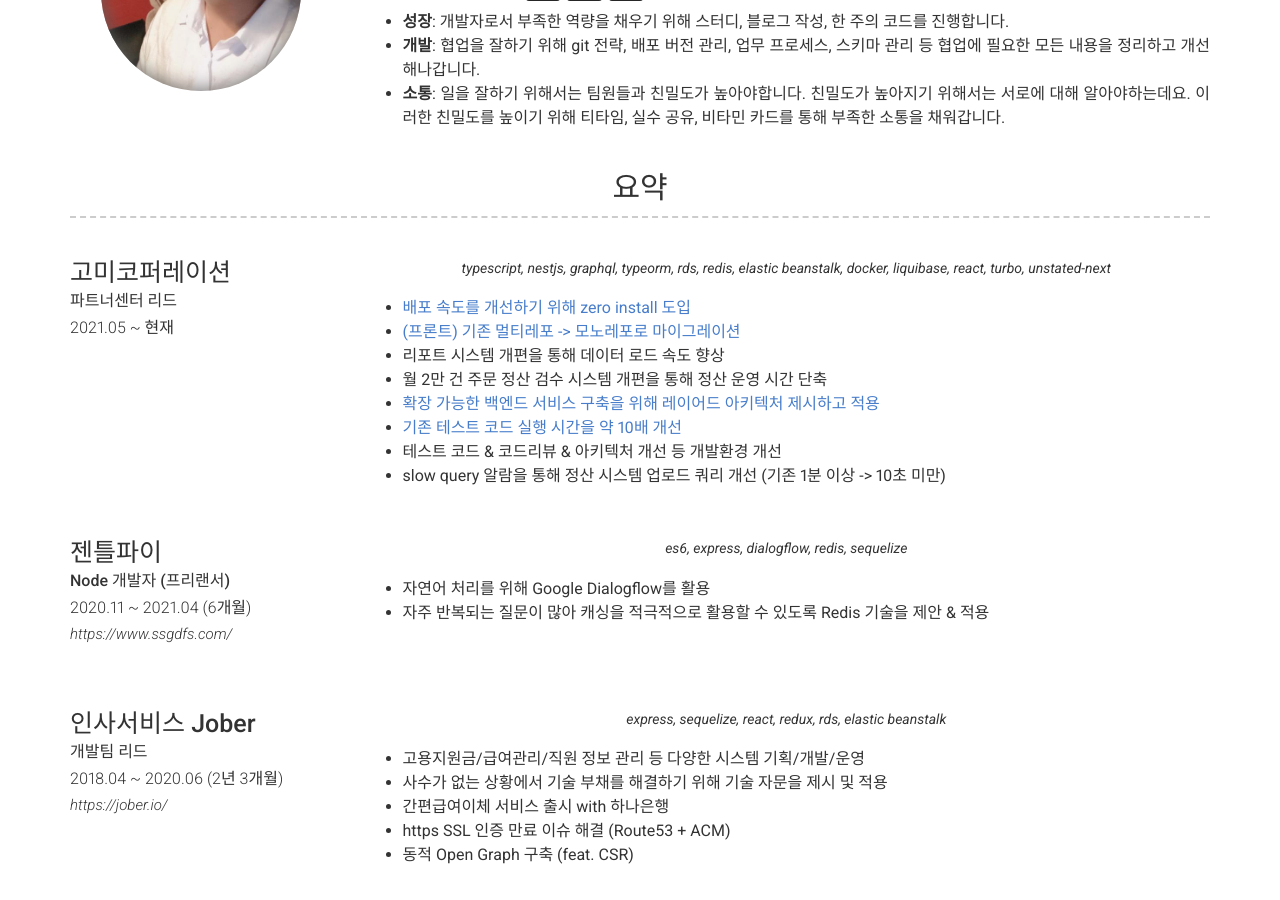
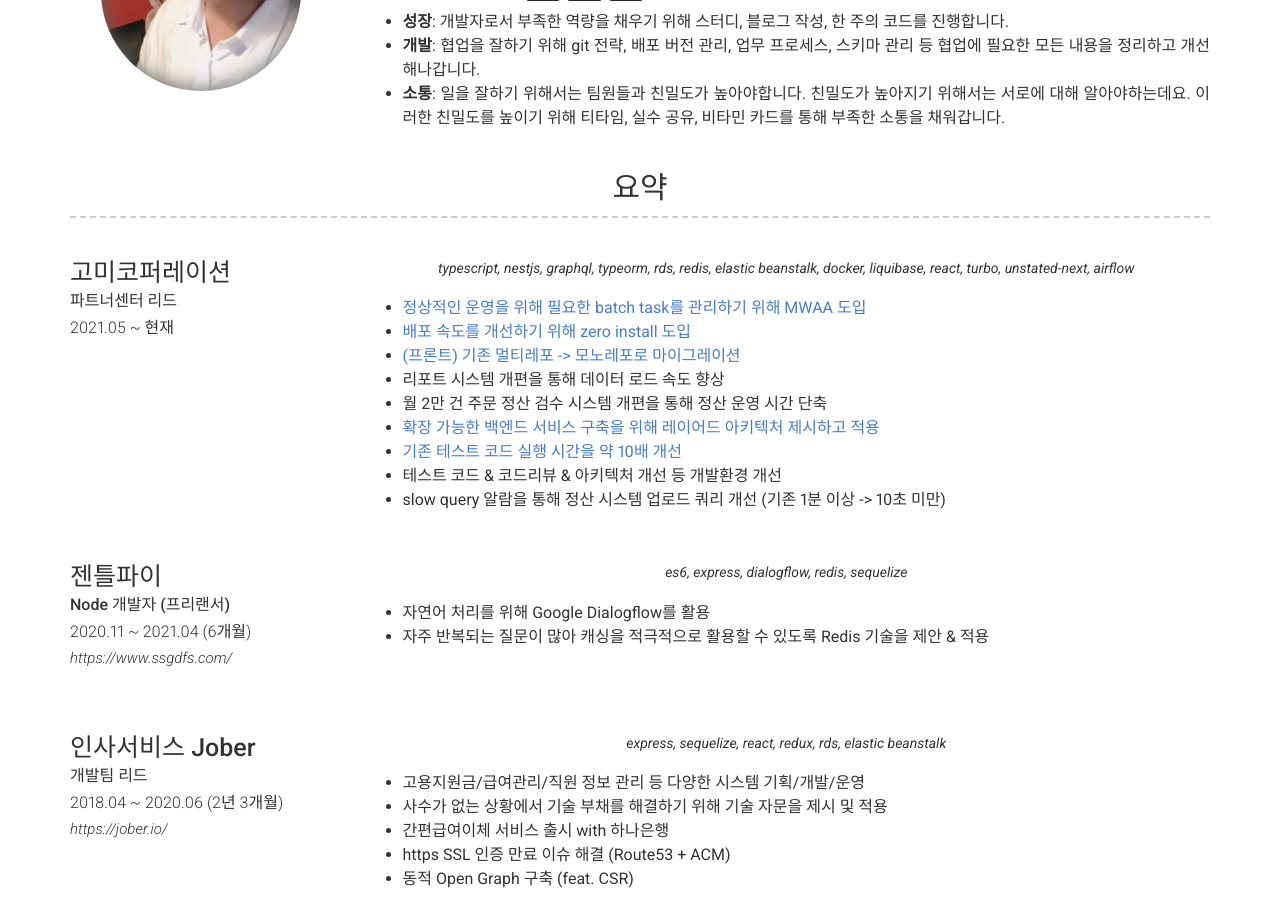
Before and after one commit to mystyle2006/mystyle2006.github.io, a Jekyll site: the page built from index.md, in a window 1280 px wide and 900 px high, scrolled down 411 px. Built offline with Jekyll 4.4.1, drawn with Linux system fonts in a browser that asks for light colours; nearby versions of some CDN libraries.

Commit message:
[feat] airflow 도입 추가

```diff
--- a/_config.yml
+++ b/_config.yml
@@ -52,8 +52,9 @@ content:
         sub_title: 파트너센터 리드
         caption: 2021.05 ~ 현재
         quote: >
-          typescript, nestjs, graphql, typeorm, rds, redis, elastic beanstalk, docker, liquibase, react, turbo, unstated-next
+          typescript, nestjs, graphql, typeorm, rds, redis, elastic beanstalk, docker, liquibase, react, turbo, unstated-next, airflow
         description: | # this will include new lines to allow paragraphs
+          - [정상적인 운영을 위해 필요한 batch task를 관리하기 위해 MWAA 도입](https://dukkeobi.tistory.com/34)
           - [배포 속도를 개선하기 위해 zero install 도입](https://dukkeobi.tistory.com/39)
           - [(프론트) 기존 멀티레포 -> 모노레포로 마이그레이션](https://dukkeobi.tistory.com/31)
           - 리포트 시스템 개편을 통해 데이터 로드 속도 향상
```
